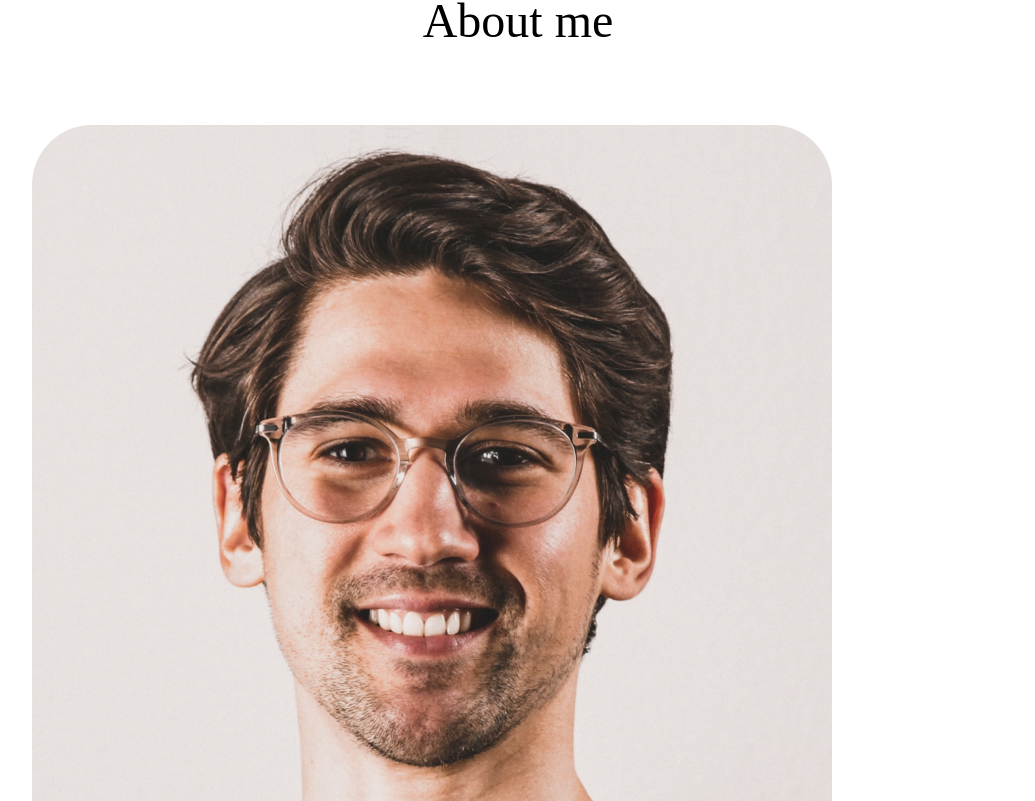
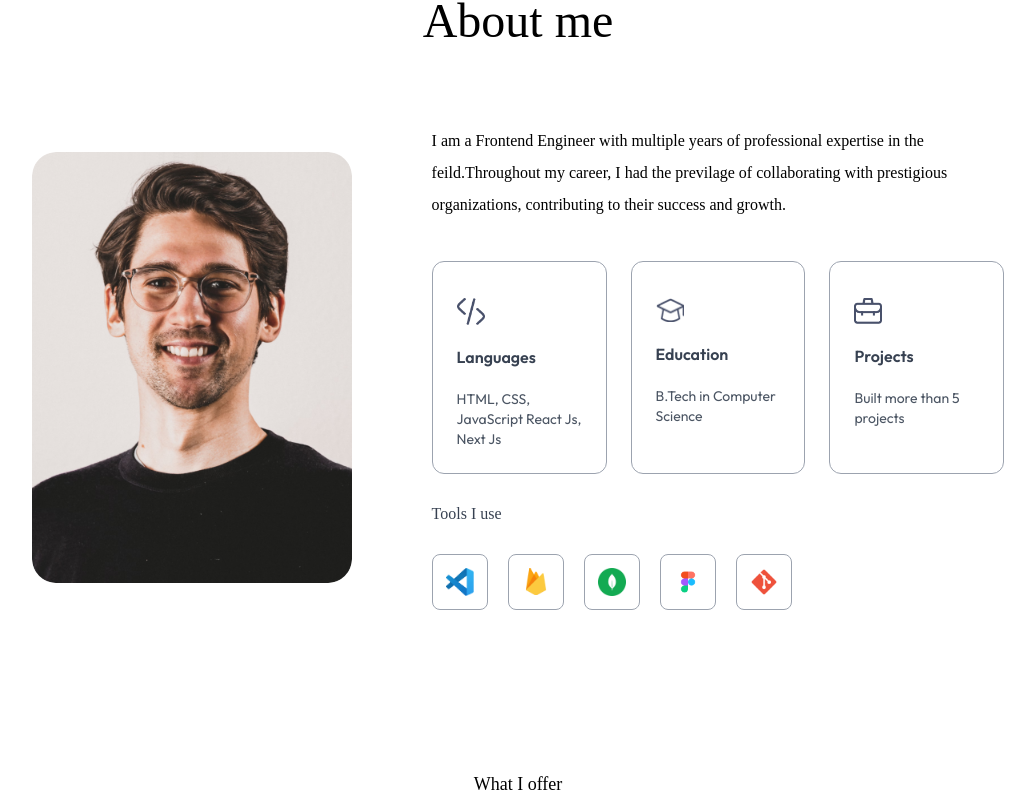
Before and after one commit to OvaisSharif/Portfolio, a Next.js app: page / in a window 1280 px wide. Shown: the part 879-1680 px from the top of the page, without its empty margins (122-1157 px from the left). Built offline with nearby package versions, Linux system fonts and the light colour scheme; a web font is replaced by a local one.

Commit message:
created about me section

```diff
--- a/app/components/About.jsx
+++ b/app/components/About.jsx
@@ -1,6 +1,6 @@
 import Image from 'next/image'
 import React from 'react'
-import { assets } from '@/assets/assets'
+import { assets,infoList, toolsData } from '@/assets/assets'
 
 
 const About = () => {
@@ -10,10 +10,38 @@
       <h2 className='text-center text-5xl font-Ovo'>About me</h2>
 
       <div className='flex w-full flex-col lg:flex-row items-center gap-20 my-20'>
-        <div>
+        <div className='w-64 sm:w-80 rounded-3xl max-w-none'>
             <Image src={assets.user_image} alt="user" className='w-full rounded-3xl'/>
         </div>
-        <div className='flex-1'></div>
+        <div className='flex-1'>
+          <p className='mb-10 max-w-2xl font-Ovo'>
+            I am a Frontend Engineer with multiple years of professional expertise
+            in the feild.Throughout my career, I had the previlage of collaborating with
+            prestigious organizations, contributing to their success and growth.
+          </p>
+
+          <ul className='grid grid-cols-1 sm:grid-cols-3 gap-6 max-w-2xl'>
+            {
+              infoList.map(({icon,iconDark,title,description},index) => (
+                  <li className='border-[0.5px] border-gray-400 rounded-xl p-6 cursor-pointer hover:bg-lightHover
+                  hover:-translate-y-1 duration-500 hover:shadow-black' key={index}>
+                    <Image src={icon} alt={title} className='w-7 mt-3'/>
+                    <h3 className='my-4 font-semibold text-gray-700'>{title}</h3>
+                    <p className='text-gray-600 text-sm'>{description}</p>
+                  </li>
+              ))
+            }
+          </ul>
+          <h4 className='my-6 text-gray-700 font-Ovo'>Tools I use</h4>
+          <ul className='flex items-center gap-3 sm:gap-5'>
+            {toolsData.map((tool,index)=>(
+              <li className='flex items-center justify-center w-12 sm:w-14 border border-gray-400
+              rounded-lg aspect-square cursor-pointer  hover:-translate-y-1 duration-500' key={index}>
+                <Image src={tool} alt='Tool' className='w-5 sm:w-7'/>
+              </li>
+            ))}
+          </ul>
+        </div>
       </div>
     </div>
   )
--- a/app/components/Navbar.jsx
+++ b/app/components/Navbar.jsx
@@ -1,8 +1,9 @@
-import React, { useRef } from 'react'
+import React, { useEffect, useRef, useState } from 'react'
 import Image from 'next/image'
 import { assets } from '@/assets/assets'
 
 const Navbar = () => {
+  const [isScroll,setIsScroll] = useState(false)
 
   const sideMenuRef = useRef();
 
@@ -13,16 +14,27 @@
   const closeMenu = () => {
     sideMenuRef.current.style.transform = 'translateX(16rem)'
   }
+
+  useEffect(()=> {
+   window.addEventListener('scroll', ()=>{
+    if(scrollY > 50) {
+      setIsScroll(true)
+    }else {
+      setIsScroll(false)
+    }
+   })
+  },[])
   return (
     <>
     <div className='fixed top-0 right-0 w-11/12 -z-10 translate-y-[-80%]'>
       <Image src={assets.header_bg_color} alt='' className='w-full'/>
     </div>
-      <nav className='w-full fixed px-5 lg:px-8 xl:px-[8%] py-4 flex justify-between items-center z-50'>
+      <nav className={`w-full fixed px-5 lg:px-8 xl:px-[8%] py-4 flex justify-between items-center z-50
+      ${isScroll ? 'bg-white bg-opacity-50 backdrop-blur-lg shadow-sm':''}`}>
         <a href='#top'>
             <Image src={assets.logo} className="w-28 cursor-pointer mr-14" alt=''/>
         </a>
-        <ul className='hidden md:flex items-center gap-6 lg:gap-8 rounded-full px-12 py-3 bg-white shadow-sm bg-opacity-50'>
+        <ul className={`hidden md:flex items-center gap-6 lg:gap-8 rounded-full px-12 py-3 ${isScroll?'':'bg-white shadow-sm bg-opacity-50'} `}>
             <li><a className='font-Ovo' href='#top'>Home</a></li>
             <li><a className='font-Ovo' href='#about'>About me</a></li>
             <li><a className='font-Ovo' href='#services'>Services</a></li>
--- /dev/null
+++ b/app/components/Services.jsx
@@ -0,0 +1,12 @@
+import React from 'react'
+
+const Services = () => {
+  return (
+    <div id='services' className='w-full px-[12%] py-10 scroll-mt-20'>
+       <h4 className='text-center mb-2 text-lg font-Ovo'>What I offer</h4>
+       <h2 className='text-center text-5xl font-Ovo'>My Services</h2>
+    </div>
+  )
+}
+
+export default Services
--- a/app/page.js
+++ b/app/page.js
@@ -2,6 +2,7 @@
 import About from "./components/About";
 import Header from "./components/Header";
 import Navbar from "./components/Navbar";
+import Services from "./components/Services";
 
 export default function Home() {
   return (
@@ -9,6 +10,7 @@
    <Navbar/>
    <Header/>
    <About/>
+   <Services/>
    </>
   );
 }
--- a/tailwind.config.mjs
+++ b/tailwind.config.mjs
@@ -17,6 +17,10 @@
       fontFamily: {
         Outfit: ["Outfit","sans-serif"],
         Ovo: ["Ovo","serif"]
+      },
+      boxShadow: {
+        'black':'4px 4px 0 #000',
+        'white':'4px 4px 0 #fff',
       }
     },
   },
```
